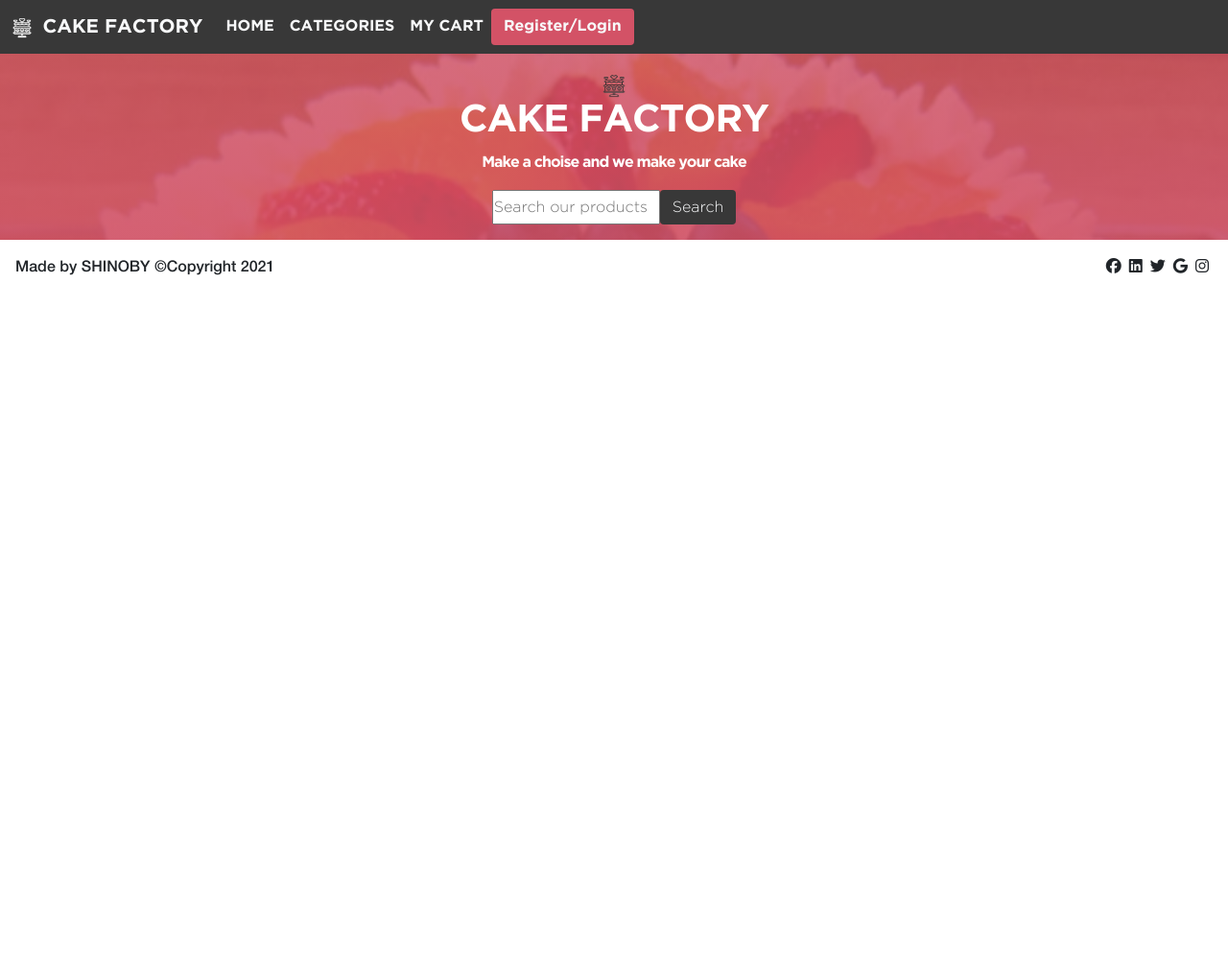
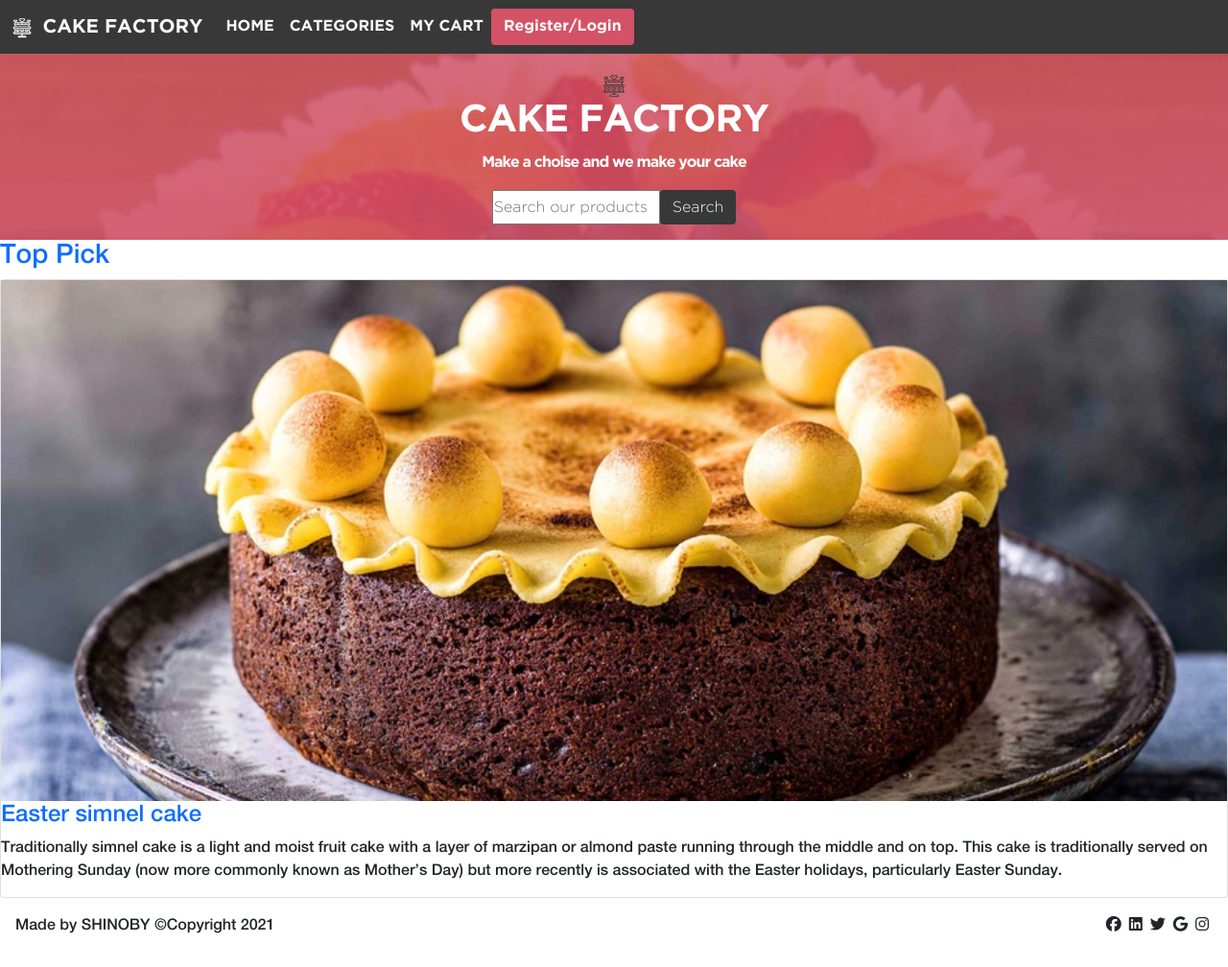
Before and after one commit to AleksandarIvezic/Cake-Factory, a website: page index.html in a window 1280 px wide. Shown: the whole page at 96% size. Before the commit the page ends 800 px from the top, so only its background shows below. Drawn offline with nearby package versions, Linux system fonts and the light colour scheme.

Commit message:
Add main top  section

```diff
--- a/index.html
+++ b/index.html
@@ -44,6 +44,21 @@
       <button class="btn bg-black text-light py-1">Search</button>
     </form>
   </header>
+  <main>
+    <section class="top">
+      <a href="#"><h3>Top Pick</h3></a>
+      <article class="card ">
+        <div class="article-img">
+          <a href="#"><img class="w-100" src="img/Top-pick.png" alt=""></a>
+        </div>
+        <div class="article-text">
+          <a href="#"><h4>Easter simnel cake</h4></a>
+          <p>Traditionally simnel cake is a light and moist fruit cake with a layer of marzipan or almond paste running through the middle and on top. This cake is traditionally served on Mothering Sunday (now more commonly known as Mother’s Day) but more recently is associated with the Easter holidays, particularly Easter Sunday. </p>
+        </div>
+      </article>
+
+    </section>
+  </main>
 
   <footer class="d-flex justify-content-between p-3">
     <p>Made by SHINOBY &copy;Copyright 2021</p>
--- a/style.css
+++ b/style.css
@@ -156,3 +156,5 @@ header {
 .search-bar {
   font-family: 'Gotham Rounded Light', 'Franklin Gothic Medium', 'Arial Narrow', Arial, sans-serif;
 }
+
+/* Main  */
```
